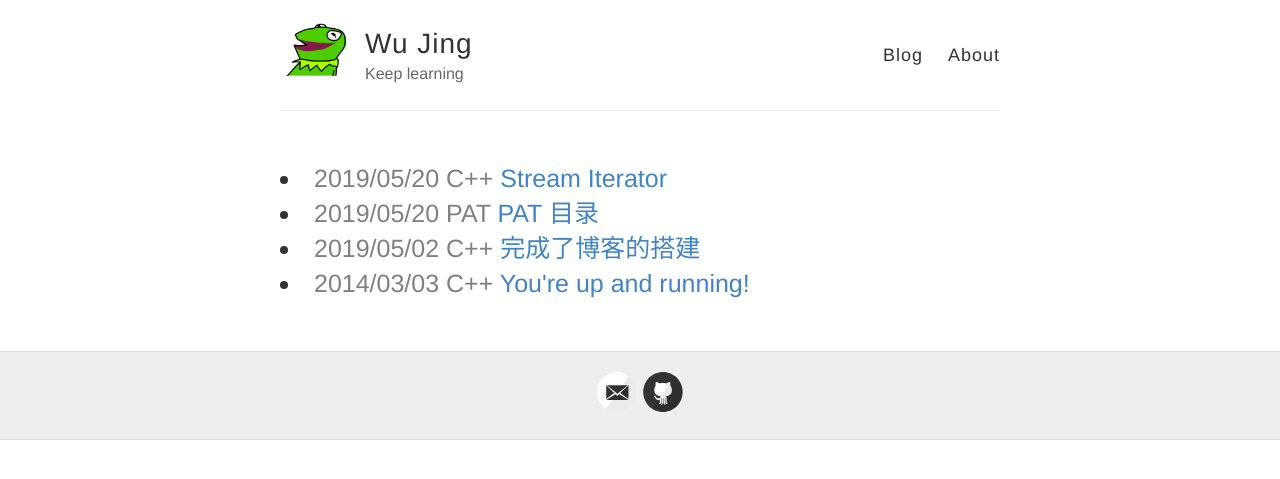
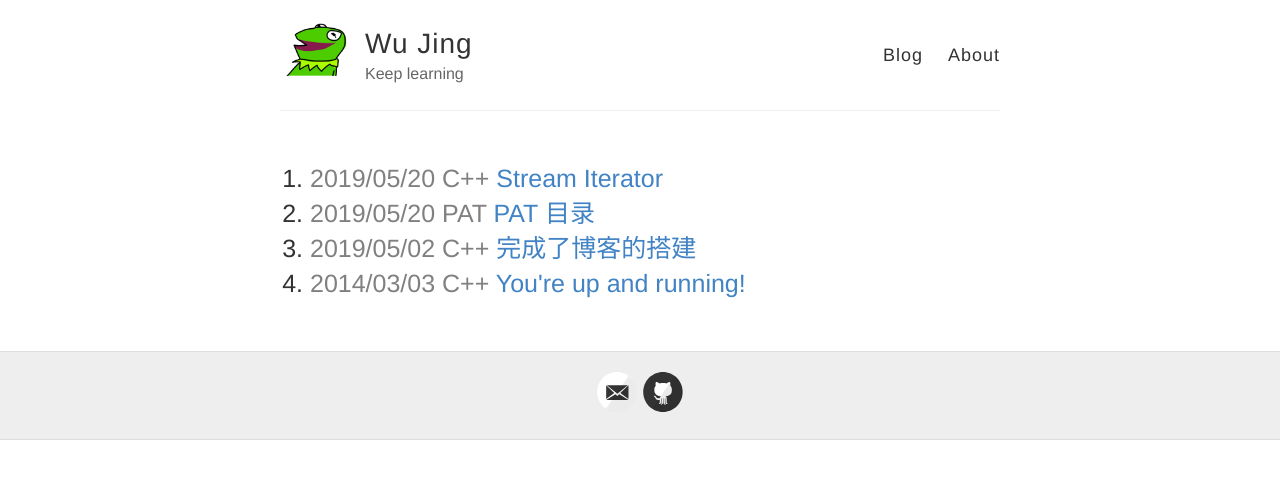
Before and after one commit to wujinggrt/WuJing.github.io, a Jekyll site: the page built from index.html, in a window 1280 px wide. Shown: the top 479 px of the page. Built offline with Jekyll 4.4.1, drawn with Linux system fonts in a browser that asks for light colours.

Commit message:
style and list

```diff
--- a/index.html
+++ b/index.html
@@ -4,7 +4,7 @@ layout: default
 
 <div class="posts">
 <section class="cntainer">
-	<olol>
+	<ol>
 		{% for post in site.posts %}
 		<li class="post" style="font-size:25px;">
 			<span style="color:gray">{{post.date | date:"%Y/%m/%d" }} {{ post.topic }} </span>
```
